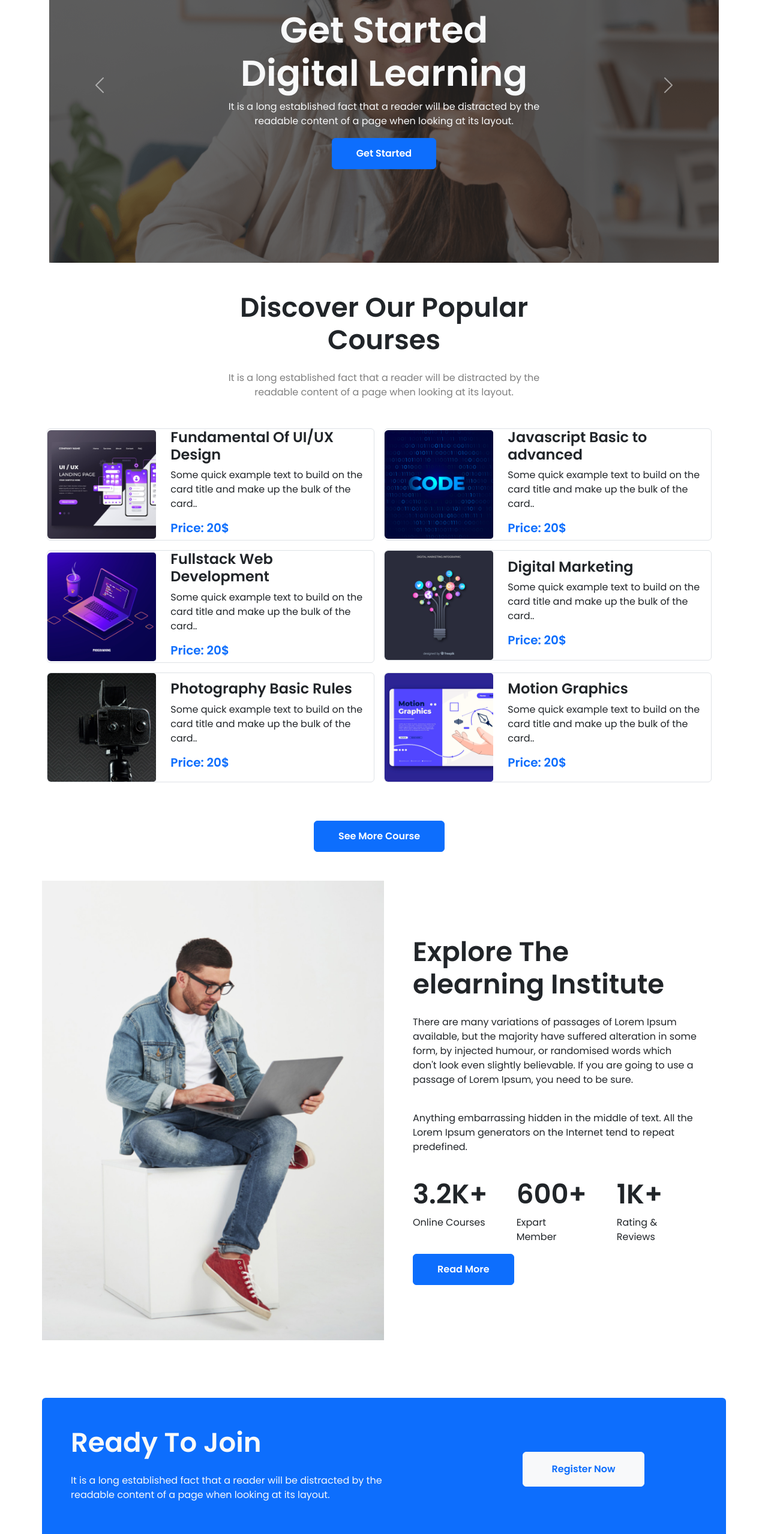
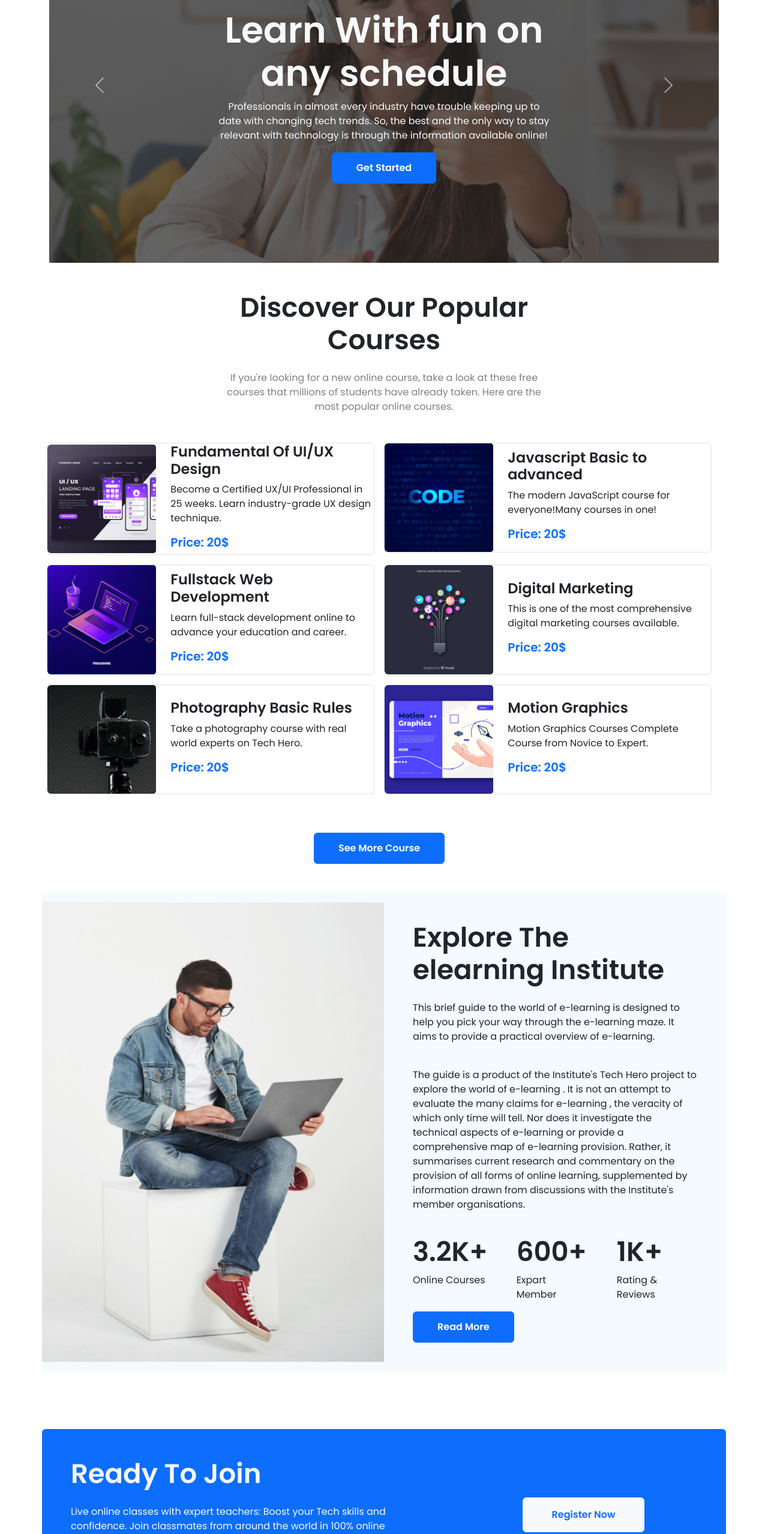
Before and after one commit to hussain322/tech-hero, a plain HTML site: page index.html in a window 1280 px wide. Shown: the part 240-2797 px from the top of the page at 60% size. Drawn offline with nearby package versions, Linux system fonts and the light colour scheme.

Commit message:
fix some bug

```diff
--- a/css/style.css
+++ b/css/style.css
@@ -47,6 +47,10 @@ body {
 
 .slider-text h1 {
     font-size: 60px;
+}
+
+.bg-explore{
+    background-color: #f4fafd;
 }
 
 
--- a/index.html
+++ b/index.html
@@ -25,7 +25,7 @@
 
     <!-- Start Header Part -->
 
-    <header>
+    <header id="home">
 
         <!-- Start Navbar -->
 
@@ -40,25 +40,22 @@
                 <div class="collapse navbar-collapse" id="navbarSupportedContent">
                     <ul class="navbar-nav m-auto mb-2 mb-lg-0">
                         <li class="nav-item mx-2">
-                            <a class="nav-link active fw-semibold" aria-current="page" href="#">Home</a>
+                            <a class="nav-link active fw-semibold" aria-current="page" href="#home">Home</a>
                         </li>
                         <li class="nav-item mx-2">
-                            <a class="nav-link fw-semibold" href="#">Link</a>
-                        </li>
-                        <li class="nav-item mx-2">
-                            <a class="nav-link fw-semibold" href="#">Courses</a>
+                            <a class="nav-link fw-semibold" href="#our-courses">Courses</a>
                         </li>
                         <li class="nav-item mx-2">
                             <a class="nav-link fw-semibold" href="#">Deals</a>
                         </li>
                         <li class="nav-item mx-2">
-                            <a class="nav-link fw-semibold" href="#">Success</a>
+                            <a class="nav-link fw-semibold" href="#successfull">Success</a>
                         </li>
                         <li class="nav-item mx-2">
-                            <a class="nav-link fw-semibold" href="#">About</a>
+                            <a class="nav-link fw-semibold" href="#about">About</a>
                         </li>
                         <li class="nav-item mx-2">
-                            <a class="nav-link fw-semibold" href="#">Register</a>
+                            <a class="nav-link fw-semibold" href="#register">Register</a>
                         </li>
                     </ul>
                     <button type="button" class="btn btn-outline-primary px-4 py-2 fw-semibold" data-bs-toggle="modal"
@@ -80,26 +77,23 @@
                     <div class="carousel-item active slider-item">
                         <img src="images/cover/cover-1.png" class="d-block w-100" alt="Banner">
                         <div class="carousel-caption d-md-block slider-text">
-                            <h1 class="text-light fw-semibold">Get Started Digital Learning</h1>
-                            <p class="text-light header-paragraph" title="It is a long established fact that a reader will be distracted by the
-                            readable
-                            content of a page when looking at its layout.">It is a long established fact that a reader
-                                will be distracted by the
-                                readable
-                                content of a page when looking at its layout.</p>
+                            <h1 class="text-light fw-semibold">Learn With fun on any schedule</h1>
+                            <p class="text-light header-paragraph" title="Professionals in almost every industry have trouble keeping up to date with changing tech trends. So, the best and the only way to stay relevant with technology is through the information available online!
+                            ">Professionals in almost every industry have trouble keeping up to date with changing tech
+                                trends. So, the best and the only way to stay relevant with technology is through the
+                                information available online!
+                            </p>
                             <a href="" class="btn btn-primary">Get Started</a>
                         </div>
                     </div>
                     <div class="carousel-item slider-item">
                         <img src="images/cover/cover-2 copy.jpg" class="d-block w-100" alt="Banner">
                         <div class="carousel-caption d-md-block slider-text">
-                            <h1 class="text-light fw-semibold">Get Started Digital Learning</h1>
-                            <p class="text-light header-paragraph" title="It is a long established fact that a reader will be distracted by the
-                            readable
-                            content of a page when looking at its layout.">It is a long established fact that a reader
-                                will be distracted by the
-                                readable
-                                content of a page when looking at its layout.</p>
+                            <h1 class="text-light fw-semibold">Learn About The Newest Technologies</h1>
+                            <p class="text-light header-paragraph"
+                                title="Learn about our work and how we are contributing to the Development of Internet Technology. Read the latest news from the internet society and stay up to date.">
+                                Learn about our work and how we are contributing to the Development of Internet
+                                Technology. Read the latest news from the internet society and stay up to date.</p>
                             <a href="" class="btn btn-primary">Get Started</a>
                         </div>
                     </div>
@@ -137,13 +131,13 @@
     <main class="container">
 
         <!-- Start Our Courses -->
-        <section class="our-courses py-5">
+        <section class="py-5" id="our-courses">
             <div class="row our-courses-heading">
                 <div class="col-lg-6 text-center m-auto">
                     <h2 class="second-heading pb-3">Discover Our Popular Courses</h2>
-                    <p class="text-black-50">It is a long established fact that a reader will be distracted by the
-                        readable content of a page
-                        when looking at its layout.</p>
+                    <p class="text-black-50">If you're looking for a new online course, take a look at these free
+                        courses that millions of students have already taken. Here are the most popular online courses.
+                    </p>
                 </div>
                 <div class="row g-3">
 
@@ -156,8 +150,7 @@
                             <div class="col-sm-6 col-md-8">
                                 <div class="card-body ps-4">
                                     <h4 class="card-title fw-semibold pb-2">Fundamental Of UI/UX Design</h4>
-                                    <p class="card-text">Some quick example text to build on the card title
-                                        and make up the bulk of the card..</p>
+                                    <p class="card-text">Become a Certified UX/UI Professional in 25 weeks. Learn industry-grade UX design technique.</p>
                                     <h5 class="text-primary fw-semibold">Price: 20$</h5>
                                 </div>
                             </div>
@@ -173,8 +166,7 @@
                             <div class="col-sm-6 col-md-8">
                                 <div class="card-body ps-4">
                                     <h4 class="card-title fw-semibold pb-2">Javascript Basic to advanced</h4>
-                                    <p class="card-text">Some quick example text to build on the card title
-                                        and make up the bulk of the card..</p>
+                                    <p class="card-text">The modern JavaScript course for everyone!Many courses in one!</p>
                                     <h5 class="text-primary fw-semibold">Price: 20$</h5>
                                 </div>
                             </div>
@@ -190,8 +182,7 @@
                             <div class="col-sm-6 col-md-8">
                                 <div class="card-body ps-4">
                                     <h4 class="card-title fw-semibold pb-2">Fullstack Web Development</h4>
-                                    <p class="card-text">Some quick example text to build on the card title
-                                        and make up the bulk of the card..</p>
+                                    <p class="card-text"> Learn full-stack development online to advance your education and career.</p>
                                     <h5 class="text-primary fw-semibold">Price: 20$</h5>
                                 </div>
                             </div>
@@ -207,8 +198,7 @@
                             <div class="col-sm-6 col-md-8">
                                 <div class="card-body ps-4">
                                     <h4 class="card-title fw-semibold pb-2">Digital Marketing</h4>
-                                    <p class="card-text">Some quick example text to build on the card title
-                                        and make up the bulk of the card..</p>
+                                    <p class="card-text">This is one of the most comprehensive digital marketing courses available.</p>
                                     <h5 class="text-primary fw-semibold">Price: 20$</h5>
                                 </div>
                             </div>
@@ -224,8 +214,7 @@
                             <div class="col-sm-6 col-md-8">
                                 <div class="card-body ps-4">
                                     <h4 class="card-title fw-semibold pb-2">Photography Basic Rules</h4>
-                                    <p class="card-text">Some quick example text to build on the card title
-                                        and make up the bulk of the card..</p>
+                                    <p class="card-text">Take a photography course with real world experts on Tech Hero.</p>
                                     <h5 class="text-primary fw-semibold">Price: 20$</h5>
                                 </div>
                             </div>
@@ -241,8 +230,7 @@
                             <div class="col-sm-6 col-md-8">
                                 <div class="card-body ps-4">
                                     <h4 class="card-title fw-semibold pb-2">Motion Graphics</h4>
-                                    <p class="card-text">Some quick example text to build on the card title
-                                        and make up the bulk of the card..</p>
+                                    <p class="card-text">Motion Graphics Courses Complete Course from Novice to Expert.</p>
                                     <h5 class="text-primary fw-semibold">Price: 20$</h5>
                                 </div>
                             </div>
@@ -258,19 +246,21 @@
 
         <!-- Start Explore Part -->
         <section>
-            <div class="row align-items-center explore">
+            <div class="row align-items-center explore bg-explore">
                 <div class="col-lg-6 p-0">
                     <img src="images/working.png" class="img-fluid" alt="">
                 </div>
                 <div class="col-lg-6 p-5 explore-content">
                     <h2 class="second-heading pb-3">Explore The elearning Institute</h2>
-                    <p>There are many variations of passages of Lorem Ipsum available, but the
-                        majority have suffered alteration in some form, by injected humour, or
-                        randomised words which don't look even slightly believable. If you are going
-                        to use a passage of Lorem Ipsum, you need to be sure.</p>
+                    <p>This brief guide to the world of e-learning is designed to help you pick your way through the
+                        e-learning maze. It aims to provide a practical overview of e-learning.</p>
                     <br>
-                    <p>Anything embarrassing hidden in the middle of text. All the Lorem Ipsum
-                        generators on the Internet tend to repeat predefined.</p>
+                    <p>The guide is a product of the Institute's Tech Hero project to explore the world of e-learning .
+                        It is not an attempt to evaluate the many claims for e-learning , the veracity of which only
+                        time will tell. Nor does it investigate the technical aspects of e-learning or provide a
+                        comprehensive map of e-learning provision. Rather, it summarises current research and commentary
+                        on the provision of all forms of online learning, supplemented by information drawn from
+                        discussions with the Institute's member organisations.</p>
                     <br>
 
                     <div class="d-flex">
@@ -294,12 +284,13 @@
         <!-- End Explore Part -->
 
         <!-- Start Register Now Part -->
-        <section class="py-5">
+        <section class="py-5" id="register">
             <div class="row bg-primary mt-5 align-items-center rounded">
                 <div class="col-lg-7 p-5 register-heading">
                     <h2 class="text-light second-heading pb-3">Ready To Join</h2>
-                    <p class="text-light">It is a long established fact that a reader will be distracted by the readable
-                        content of a page when looking at its layout.</p>
+                    <p class="text-light">Live online classes with expert teachers: Boost your Tech skills and
+                        confidence. Join classmates from around the world in 100% online teacher-led classes and
+                        interactive lessons, customised and available 24/7.</p>
                 </div>
                 <div class="col-lg-5 text-center register-button">
                     <!-- Button trigger modal -->
@@ -321,10 +312,9 @@
                                 </div>
                                 <div class="modal-body">
                                     <form action="">
-                                        <input type="email" name="email" placeholder="Email"
-                                            class="form-control w-75 p-2 m-2" id="">
-                                        <input type="password" name="password" placeholder="Password"
-                                            class="form-control w-75 p-2 m-2" id="">
+                                        <input type="email" name="email" placeholder="Email Address"
+                                        class="form-control w-75 p-2 m-2" id="">
+                                        <input type="password" name="password" placeholder="Password"class="form-control w-75 p-2 m-2" id="">
                                     </form>
                                 </div>
                                 <div class="modal-footer border border-0">
@@ -342,11 +332,10 @@
         <!-- End Register Now Part -->
 
         <!-- Start Our Successful Students -->
-        <section class="py-5">
+        <section class="py-5" id="successfull">
             <div class="successfull-student-heading py-5">
                 <h2 class="second-heading">Meet Our Successfull Students</h2>
-                <p>It is a long established fact that a reader will be distracted by the readable content of a page when
-                    looking at its layout.</p>
+                <p>Students are motivated when they believe they can be successful. Much of this is based on their perception of their ability to complete an activity successfully and the task itself.</p>
             </div>
 
             <div class="row row-cols-1 row-cols-md-2 row-cols-lg-4 g-4">
@@ -364,7 +353,7 @@
                         <img src="images/student/student-2.png" class="card-img-top" alt="image">
                         <div class="card-body student-info">
                             <h5 class="card-title fw-semibold">Farjana Islam</h5>
-                            <p class="card-text">Motion Design</p>
+                            <p class="card-text">Motion Designer</p>
                         </div>
                     </div>
                 </div>
@@ -397,8 +386,7 @@
         <section class="py-5">
             <div class="faq-heading text-center">
                 <h2 class="second-heading">Frequently Asked Questions</h2>
-                <p>It is a long established fact that a reader will be distracted by the readable
-                    content of a page when looking at its layout.</p>
+                <p>There is some FAQ available. And you need to know that answer of Questions.</p>
             </div>
             <!-- Frequently Asked Questions -->
             <div class="accordion py-5" id="accordionExample">
@@ -511,7 +499,7 @@
     </main>
 
     <!-- Start Footer Part -->
-    <footer class="bg-dark p-5">
+    <footer class="bg-dark p-5" id="about">
         <div class="container">
             <div class="row text-center">
                 <div class="col-12 col-md-6 col-lg-4 text-light m-auto">
```
